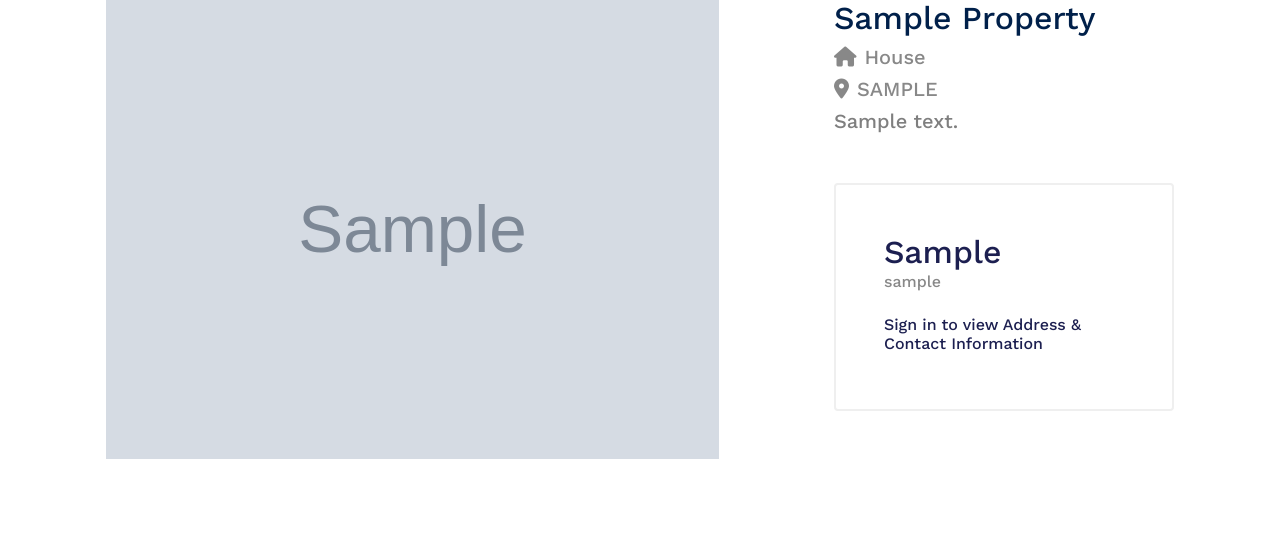
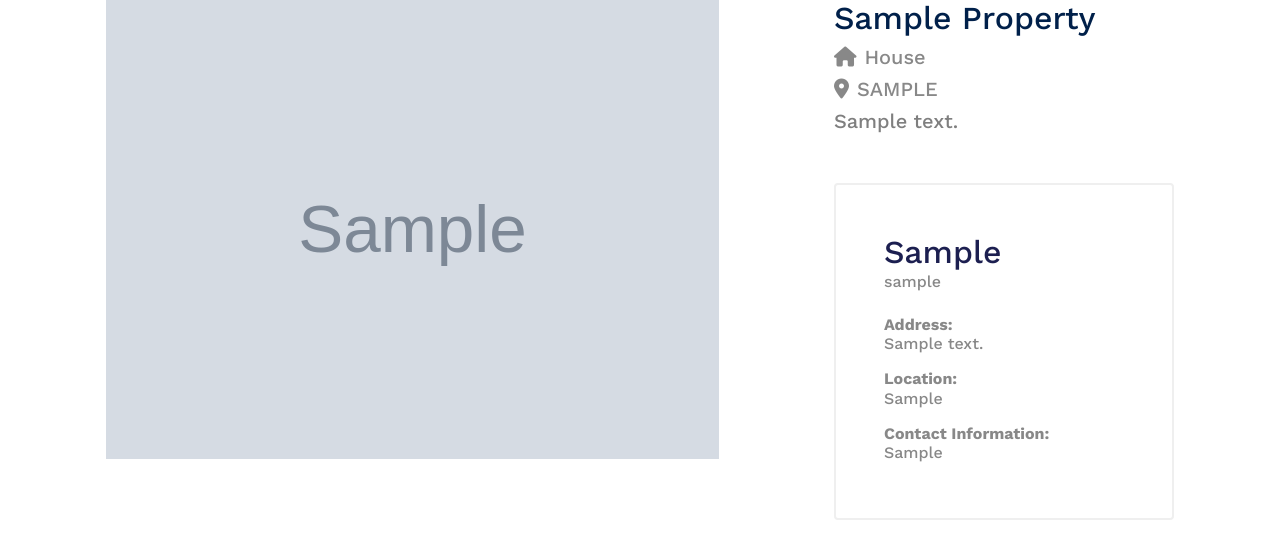
Before and after one commit to MuhammedNihad/realtoric, a Django app: a page that uses realtoric/templates/pages/property_detail.html in a window 1280 px wide. Shown: the part 165-724 px from the top of the page. Run offline with Django 3.2, Linux system fonts and the light colour scheme; tables that the repository leaves empty hold one stand-in row (values such as "Sample post"); grey boxes marked "Sample" are stand-in pictures; parts of the project's set-up code (start-up, migrations or seed data) failed here and were passed over; some libraries are stand-ins or nearby versions.

Commit message:
Feat: non-logined user can also view contact info of property

```diff
--- a/realtoric/templates/pages/property_detail.html
+++ b/realtoric/templates/pages/property_detail.html
@@ -41,8 +41,6 @@
               <div class="text">
                 <h2 class="mb-0">{{ property.user|capfirst }}</h2>
                 <h3 class="meta mb-4">{{ property.user.username }}</h3>
-
-                {% if request.user.is_authenticated %}
                 <h3 class="meta mb-3"><b>{% translate "Address:" %}</b><br>{{ property.address|capfirst }}</h3>
                 {% if property.google_maps %}
                   <h3 class="meta mb-3"><b>{% translate "Location:" %}</b><br> {{ property.google_maps|urlize }}</h3>
@@ -54,10 +52,6 @@
                     {{ property.user.phone }} <br> {{ property.user.email|urlize }}
                   {% endif %}
                 </h3>
-                {% else %}
-                <h6><a href="{% url 'account_login' %}?next={{ property.get_absolute_url }}">{% translate "Sign in to view Address & Contact Information" %}</a></h6>
-                {% endif %}
-
               </div>
             </div>
           </div>
```
Lines whose indentation alone changed are shown as unchanged.
